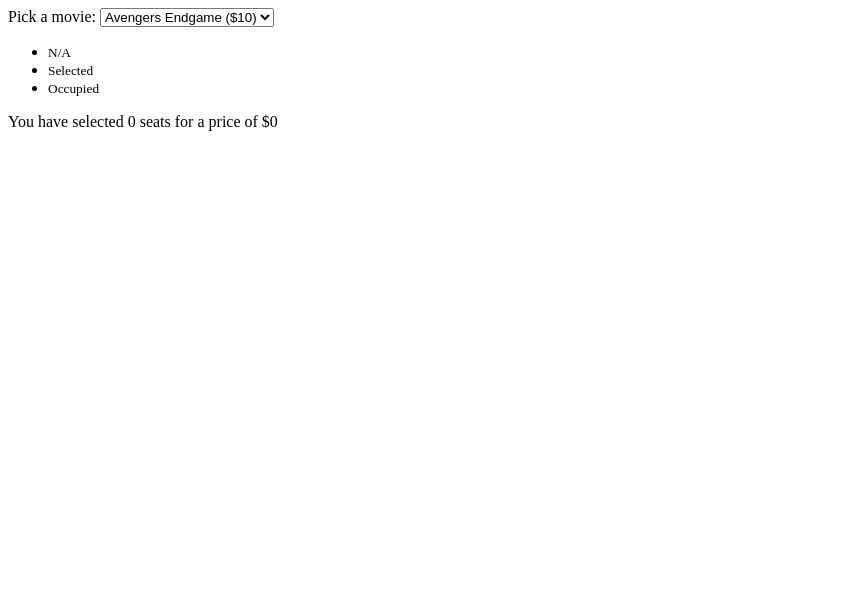
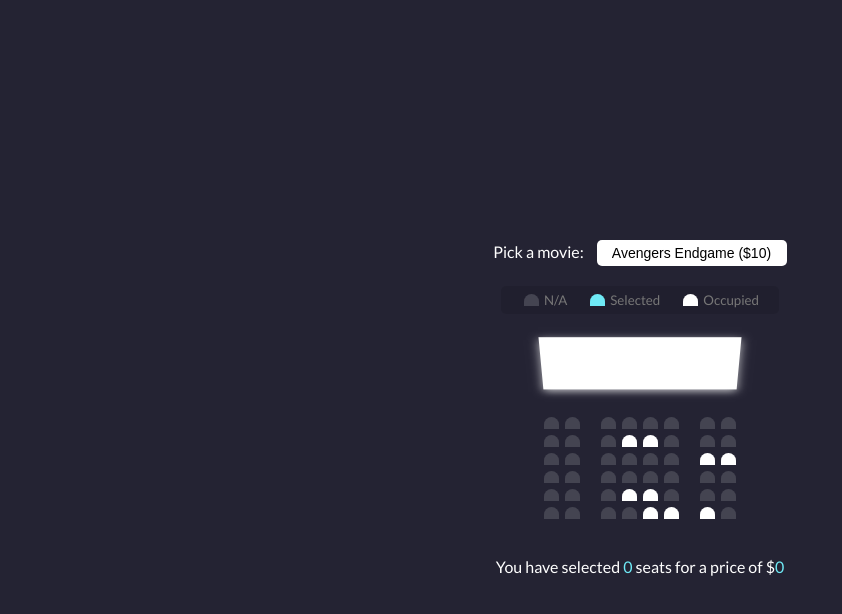
Before and after one commit to akalampv/movie-seat-booking, a plain HTML site: page index.html in a window 1280 px wide. Shown: the whole page, without its empty margins (0-842 px from the left). Drawn offline with Linux system fonts and the light colour scheme.

Commit message:
Edit style.css

```diff
--- a/index.html
+++ b/index.html
@@ -100,7 +100,7 @@
     </div>
 </div>
 
-<div class="text">You have selected <span id="count">0</span> seats for a price of $<span id="total">0</span></div>
+<p class="text">You have selected <span id="count">0</span> seats for a price of $<span id="total">0</span></p>
 
 <script src="script.js"></script>
 </body>
--- a/style.css
+++ b/style.css
@@ -0,0 +1,126 @@
+@import url('https://fonts.googleapis.com/css2?family=Lato&display=swap');
+
+/* font-family: 'Lato', sans-serif; */
+
+*,
+*::before,
+*::after {
+    margin: 0;
+    padding: 0;
+    box-sizing: inherit;
+}
+
+html {
+    font-size: calc(10/16 * 100%);
+}
+
+body {
+    box-sizing: border-box;
+    font-size: 1.6rem;
+    font-family: 'Lato', sans-serif;
+    display: flex;
+    justify-content: center;
+    align-items: center;
+    height: 100vh;
+    flex-direction: column;
+    background: #242333;
+    color: #fff;
+}
+
+.movie-container {
+    margin: 2rem 0;
+}
+
+.movie-container select {
+    background: #fff;
+    border: 0;
+    border-radius: .5rem;
+    font-size: 1.4rem;
+    margin-left: 1rem;
+    padding: .5rem 1.5rem;
+    appearance: none;
+    -moz-appearance: none;
+    -webkit-appearance: none;
+}
+
+.container {
+    perspective: 100rem;
+    margin-bottom: 3rem;
+}
+
+.seat {
+    background: #444451;
+    height: 1.2rem;
+    width: 1.5rem;
+    margin: .3rem;
+    border-top-left-radius: 1rem;
+    border-top-right-radius: 1rem;
+}
+
+.seat.selected {
+    background: #6feaf6;
+}
+
+.seat.occupied {
+    background: #fff;
+}
+
+.seat:nth-of-type(2) {
+    margin-right: 1.8rem;
+}
+
+.seat:nth-last-of-type(2) {
+    margin-left: 1.8rem;
+}
+
+.seat:not(.occupied):hover {
+    cursor: pointer;
+    transform: scale(1.2);
+}
+
+.showcase .seat:not(.occupied):hover {
+    cursor: default;
+    transform: scale(1);
+}
+
+.showcase {
+    background: rgba(0, 0, 0, .1);
+    padding: .5rem 1rem;
+    border-radius: .5rem;
+    color: #777;
+    list-style: none;
+    display: flex;
+    justify-content: space-between;
+}
+
+.showcase li {
+    display: flex;
+    align-items: center;
+    justify-content: center;
+    margin: 0 1rem;
+}
+
+.showcase li small {
+    margin-left: .2rem;
+}
+
+.row {
+    display: flex;
+}
+
+.screen {
+    background: #fff;
+    height: 7rem;
+    width: 100%;
+    margin: 1.5rem 0;
+    transform: rotateX(-45deg);
+    box-shadow: 0 .3rem 1rem rgba(255, 255, 255, .7);
+}
+
+.text {
+    margin: .5rem 0;
+}
+
+.text span {
+    color: #6feaf6;
+}
```
